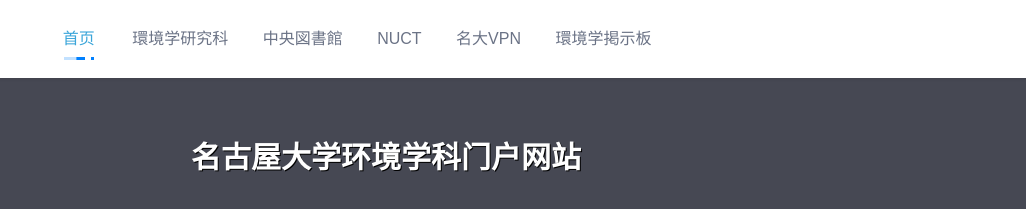
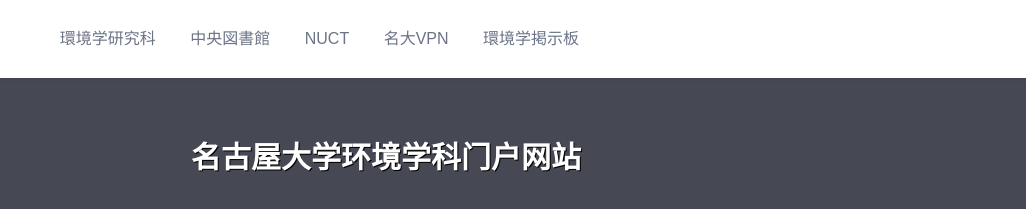
Before and after one commit to houmingg/mingda, a plain HTML site: page index.html in a window 1280 px wide. Shown: the top 209 px of the page, 254-1280 px from the left. Drawn offline with Linux system fonts and the light colour scheme.

Commit message:
Update index.html

```diff
--- a/index.html
+++ b/index.html
@@ -36,8 +36,7 @@
         </div>
         <nav class="nav-bar" id="nav-box" data-type="index" data-infoid="">
           <ul class="nav">
-            <li id="nvabar-item-index"><a href="http://sousuo.org.cn/">首页</a>
-            </li>
+
             <li id="navbar-category-56" class="li-cate-56"><a href="https://www.env.nagoya-u.ac.jp/">環境学研究科</a>
             </li>
             <li id="navbar-category-69" class="li-cate-69"><a href="https://www.nul.nagoya-u.ac.jp/">中央図書館</a>
```
